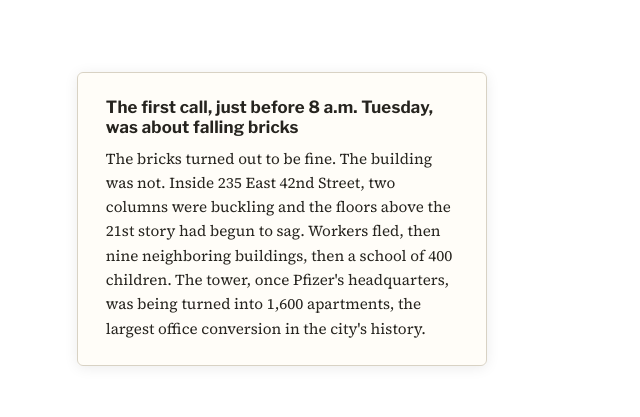
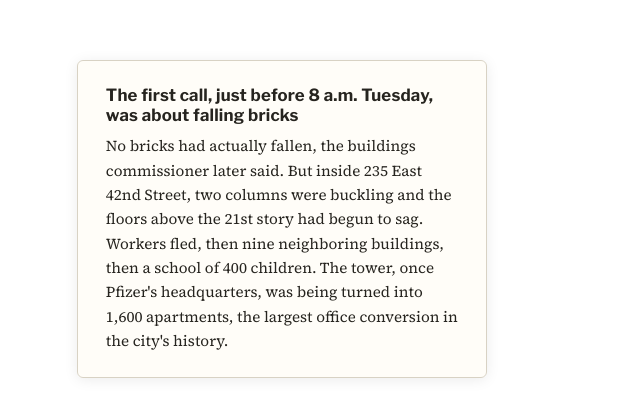
Before and after one commit to wongpeiting/scrolly-svelte-exercise, a SvelteKit app: page / in a window 1280 px wide. Shown: the part 1781-2198 px from the top of the page, without its empty margins (0-640 px from the left). Built offline with nearby package versions, Linux system fonts and the light colour scheme.

Commit message:
Card 1: replace punchy reversal with reported line

```diff
--- a/src/routes/+page.svelte
+++ b/src/routes/+page.svelte
@@ -34,11 +34,11 @@
 				<div class="card">
 					<h2>The first call, just before 8 a.m. Tuesday, was about falling bricks</h2>
 					<p>
-						The bricks turned out to be fine. The building was not. Inside 235 East 42nd Street,
-						two columns were buckling and the floors above the 21st story had begun to sag. Workers
-						fled, then nine neighboring buildings, then a school of 400 children. The tower, once
-						Pfizer's headquarters, was being turned into 1,600 apartments, the largest office
-						conversion in the city's history.
+						No bricks had actually fallen, the buildings commissioner later said. But inside 235
+						East 42nd Street, two columns were buckling and the floors above the 21st story had
+						begun to sag. Workers fled, then nine neighboring buildings, then a school of 400
+						children. The tower, once Pfizer's headquarters, was being turned into 1,600
+						apartments, the largest office conversion in the city's history.
 					</p>
 				</div>
 			</div>
```
